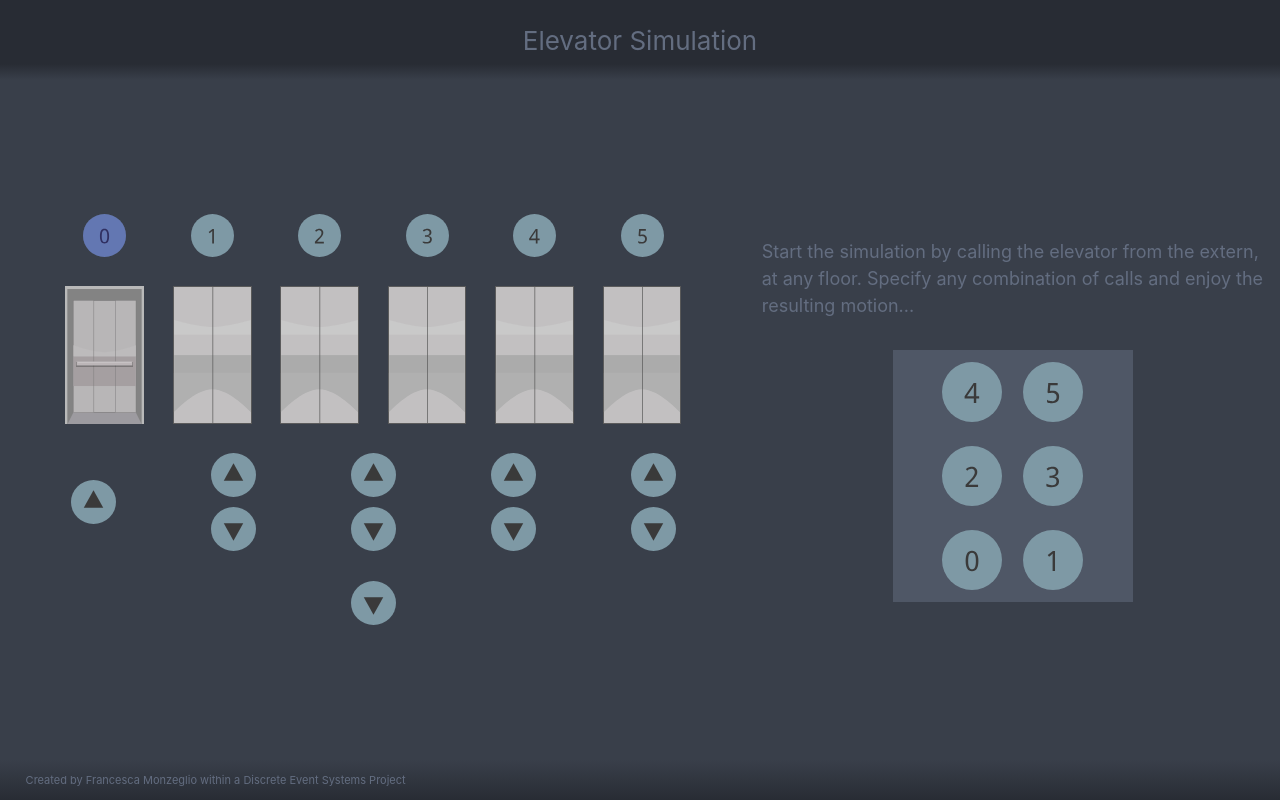
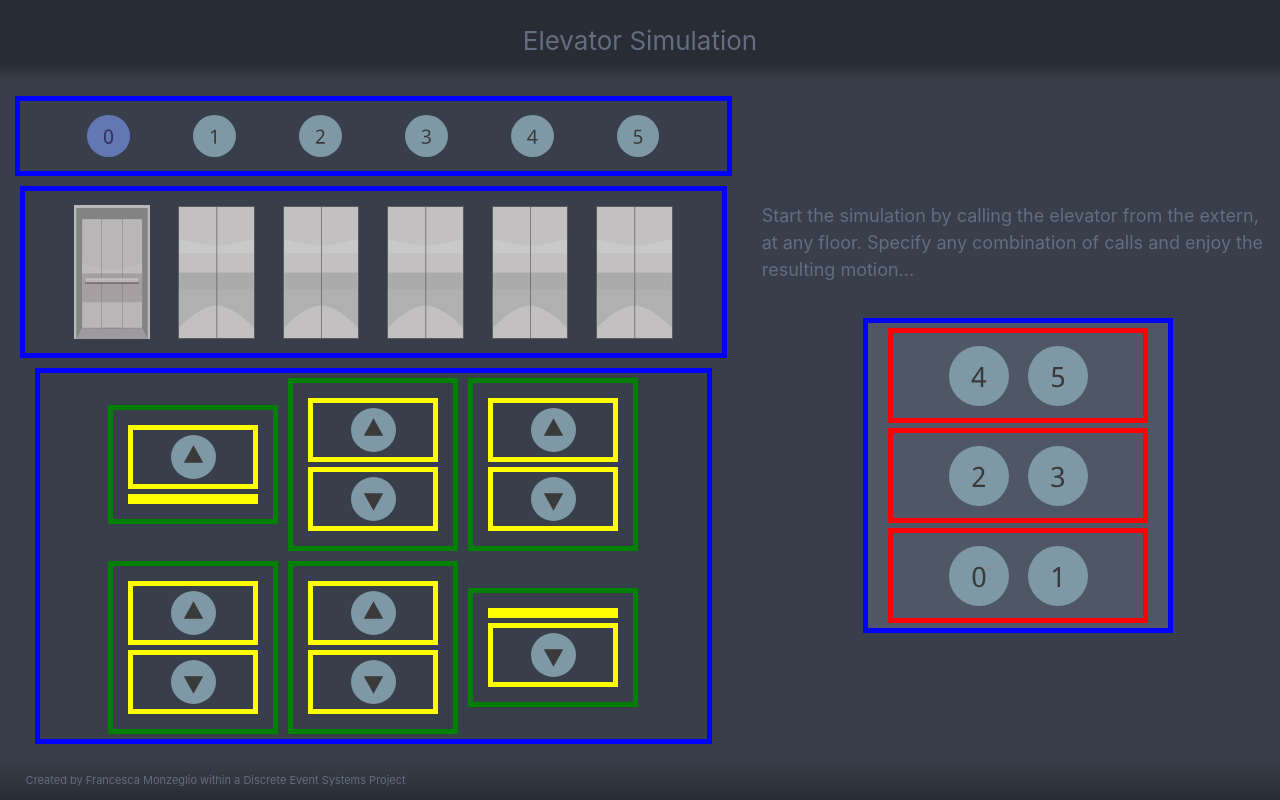
Before and after one commit to fmonze/ElevatorSimulation, a React (Create React App) app: page / in a window 1280 px wide. Built offline with nearby package versions, Linux system fonts and the light colour scheme.

Commit message:
some style

```diff
--- a/src/ElevatorAnimation.js
+++ b/src/ElevatorAnimation.js
@@ -3,7 +3,8 @@ import openLift from './open_cage.svg';
 import closedLift from './closed_cage.svg';
 
 const divStyle = {
-
+    margin: '5px',
+    border: '5px solid blue'
 };
 
 class ElevatorAnimation extends Component {
--- a/src/ElevatorCommands.js
+++ b/src/ElevatorCommands.js
@@ -2,6 +2,8 @@ import React, {Component} from 'react';
 import UpDownCommand from './UpDownCommand'; // name of imported component must match the component class name !
 
 const myRow = {
+    margin: '5px',
+    border: '5px solid blue',
     display: "flex",
     alignItems: "center",
     justifyContent: "center",
--- a/src/ElevatorLocation.js
+++ b/src/ElevatorLocation.js
@@ -8,7 +8,8 @@ import b4 from "./b4.svg";
 import b5 from "./b5.svg";
 
 const divStyle = {
-
+    margin: '5px',
+    border: '5px solid blue',
     width: '100%'
 };
 
--- a/src/InternPanel.js
+++ b/src/InternPanel.js
@@ -11,10 +11,14 @@ const rowStyle = {
     position: 'relative',
     display: 'flex',
     alignItems: 'center',
-    justifyContent: 'center'
+    justifyContent: 'center',
+    margin: '5px',
+    border: '5px solid red'
 };
 
 const containerStyle = {
+    margin: '5px',
+    border: '5px solid blue',
     position: 'relative',
     minWidth: "30%", // todo: manually come si fa a farlo automatico? 100% che dovrebbe essere la width del parent non funziona
     backgroundColor: '#4F5766',
--- a/src/UpDownCommand.js
+++ b/src/UpDownCommand.js
@@ -5,10 +5,14 @@ import currentFloor from './current_floor_button.svg';
 
 const divStyle = {
     padding: '10px',
+    margin: '5px',
+    border: '5px solid green'
 };
 
 const myRow = {
     position: 'relative',
+    margin: '5px',
+    border: '5px solid yellow'
 };
 
 // todo: meglio togliere le classi dal css e mettere gli stili dei tre bottoni (down up e highlighted) qui?
```
